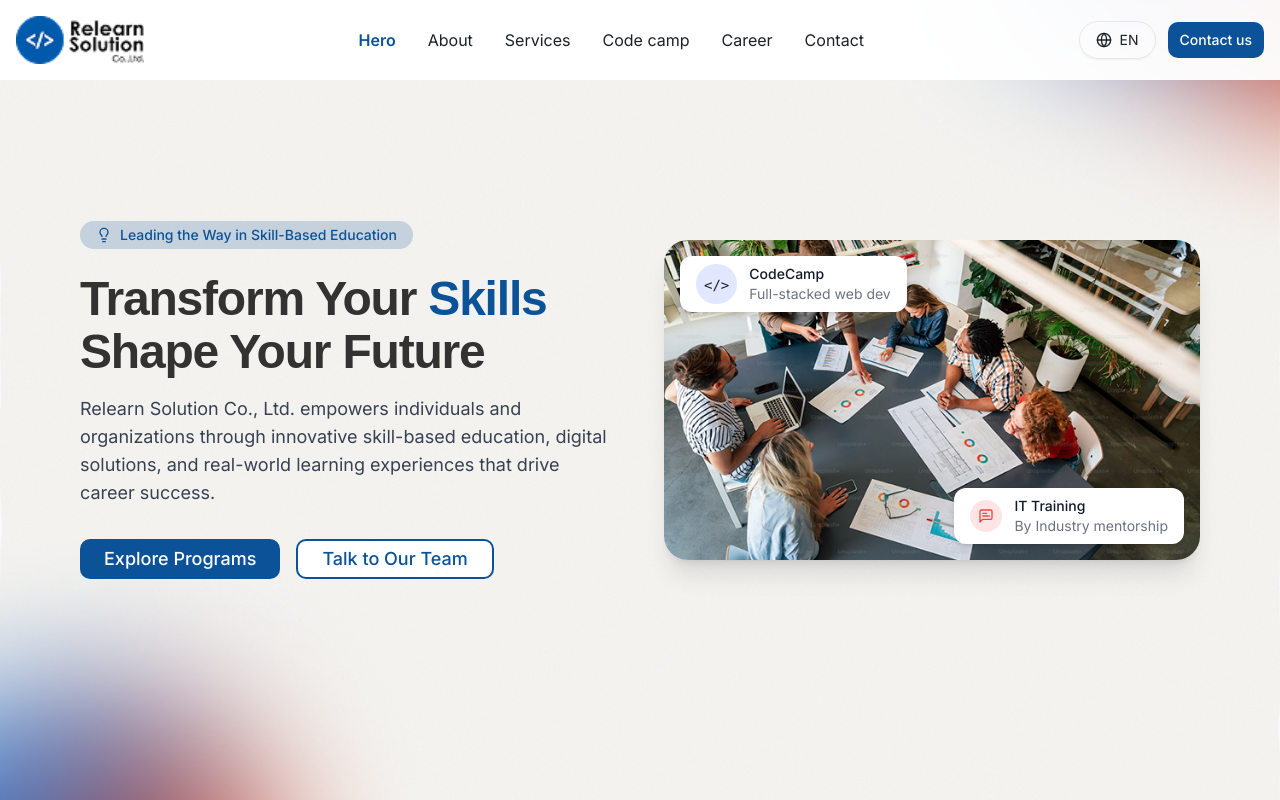
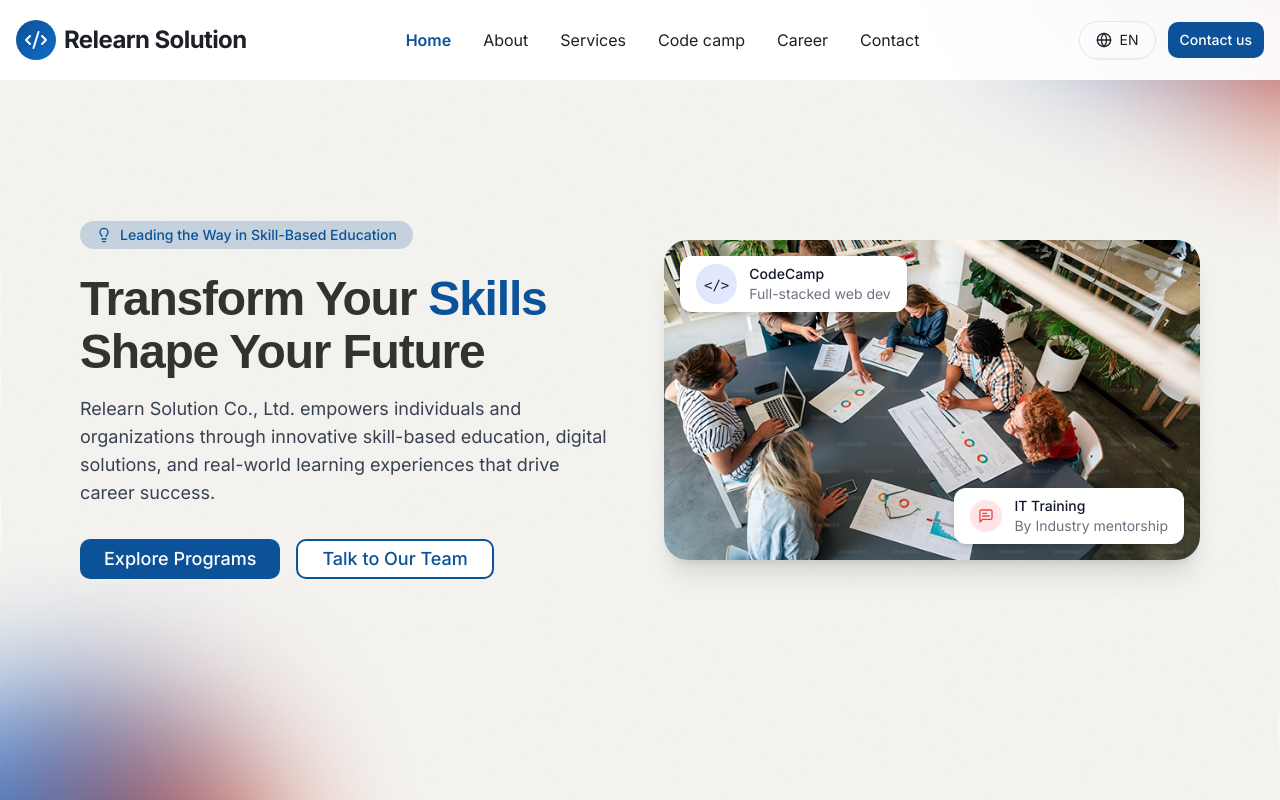
Before and after one commit to Mabelzzz/relearn-solution, a React (Vite) app: page / in a window 1280 px wide. Shown: the top 800 px of the page. Built offline with nearby package versions, Linux system fonts and the light colour scheme.

Commit message:
update hero to home

```diff
--- a/src/components/Career.tsx
+++ b/src/components/Career.tsx
@@ -34,11 +34,7 @@ const Career = () => {
   ];
 
   return (
-    <section id="career" className="py-20 bg-primary/50">
-      <div className="p-24 text-primary text-center">
-        <h1>-- Career Section --</h1>
-      </div>
-    </section>
+    <></>
     // <section id="career" className="py-20 bg-secondary/30">
     //   <div className="container mx-auto px-4">
     //     {/* Header */}
--- a/src/components/Header.tsx
+++ b/src/components/Header.tsx
@@ -1,5 +1,5 @@
 import { useState, useEffect } from 'react';
-import { Menu, X, Globe } from 'lucide-react';
+import { Menu, X, Globe, CodeXml } from 'lucide-react';
 import { Button } from './ui/button';
 import RelearnLogo from '../assets/relearn-logo.png';
 
@@ -16,7 +16,7 @@ const Header = () => {
   }, []);
 
   useEffect(() => {
-    const sectionIds = ['hero', 'about', 'services', 'code-camp', 'career', 'contact'];
+    const sectionIds = ['home', 'about', 'services', 'code-camp', 'career', 'contact'];
 
     const handleScroll = () => {
       const scrollPosition = window.scrollY + 120;
@@ -55,17 +55,25 @@ const Header = () => {
       <div className="container mx-auto px-4">
         <div className="flex items-center justify-between h-16 lg:h-20">
           {/* Logo */}
-          <div className="flex items-center space-x-3">
+          <div className="flex items-center space-x-2">
+            <div className="bg-gradient-primary p-2 rounded-full">
+              <CodeXml className="h-6 w-6 text-white" />
+            </div>
+            <h1 className="text-xl lg:text-2xl font-bold">
+              Relearn Solution
+            </h1>
+          </div>
+          {/* <div className="flex items-center space-x-3">
             <img
               src={RelearnLogo}
               alt="Relearn Logo"
               className="h-auto w-32"
             />
-          </div>
+          </div> */}
 
           {/* Desktop Nav */}
           <nav className="hidden lg:flex items-center space-x-8">
-            {['hero', 'about', 'services', 'code-camp', 'career', 'contact'].map((id) => (
+            {['home', 'about', 'services', 'code-camp', 'career', 'contact'].map((id) => (
               <button
                 key={id}
                 onClick={() => scrollToSection(id)}
@@ -112,7 +120,7 @@ const Header = () => {
         {isMenuOpen && (
           <div className="lg:hidden bg-white text-black border-t border-border/50 shadow-sm">
             <nav className="px-4 py-6 space-y-4">
-              {['hero', 'about', 'services', 'code-camp', 'career', 'contact'].map((id) => (
+              {['home', 'about', 'services', 'code-camp', 'career', 'contact'].map((id) => (
                 <button
                   key={id}
                   onClick={() => scrollToSection(id)}
--- a/src/components/Hero.tsx
+++ b/src/components/Home.tsx
@@ -6,10 +6,10 @@ import BgImage from '../assets/background.png';
 const logosRow1 = [1, 2, 3, 4, 5, 6];
 const logosRow2 = [7, 8, 9, 10, 11, 12, 7, 8, 9, 10, 11, 12];
 
-const Hero = () => {
+const Home = () => {
   return (
     <>
-      <section id="hero" className="relative min-h-screen bg-[#FAFAF9] flex items-center px-6 sm:px-12 md:px-20 py-20 overflow-hidden">
+      <section id="home" className="relative min-h-screen bg-[#FAFAF9] flex items-center px-6 sm:px-12 md:px-20 py-20 overflow-hidden">
         {/* Background Gradient Overlay */}
         <div className="absolute inset-0 z-0">
           <img
@@ -167,4 +167,4 @@ const Hero = () => {
   );
 };
 
-export default Hero;
+export default Home;
--- a/src/index.css
+++ b/src/index.css
@@ -149,7 +149,7 @@
     @apply bg-gradient-to-r from-primary to-accent bg-clip-text text-transparent;
   }
 
-  /* Hero Components */
+  /* Home Components */
   .hero-gradient {
     background: var(--gradient-hero);
   }
--- a/src/pages/Index.tsx
+++ b/src/pages/Index.tsx
@@ -1,5 +1,5 @@
 import Header from '../components/Header';
-import Hero from '../components/Hero';
+import Home from '../components/Home';
 import About from '../components/About';
 import Services from '../components/Services';
 import CodeCamp from '../components/CodeCamp';
@@ -16,7 +16,7 @@ const Index = () => {
     <div className="min-h-screen bg-background">
       <Header />
       <main>
-        <Hero />
+        <Home />
         <About />
         <Services />
         <CodeCamp />
```
